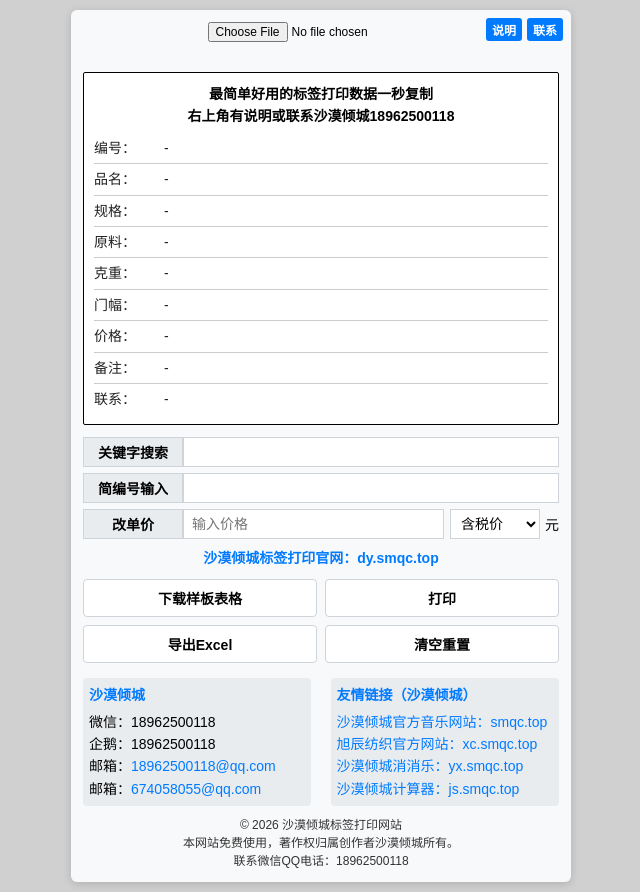
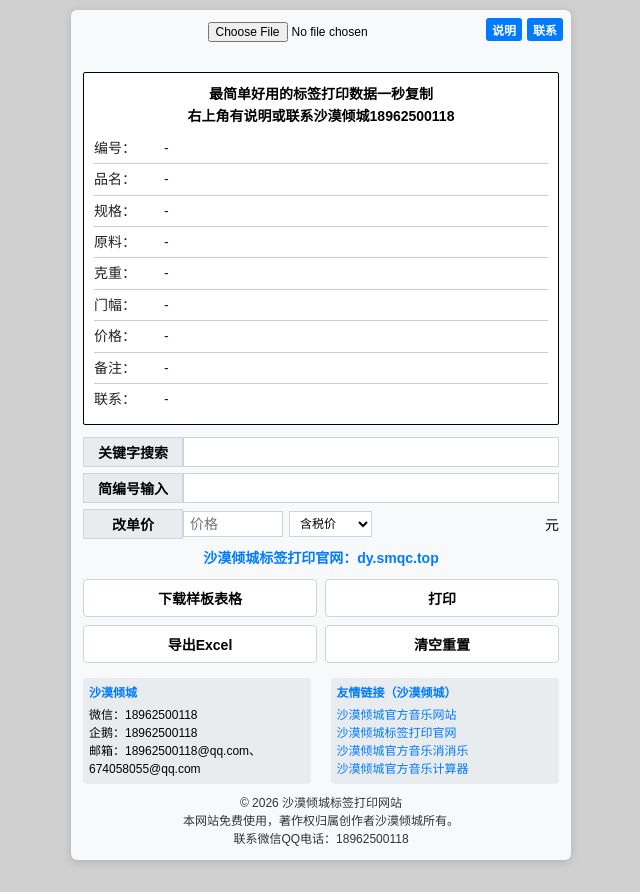
Before and after one commit to SMQCGF/DY, a plain HTML site: page index.html in a window 1280 px wide. Shown: the whole page, without its empty margins (319-959 px from the left). After the commit the page ends 870 px from the top, so only its background shows below. Drawn offline with Linux system fonts and the light colour scheme.

Commit message:
Add files via upload

```diff
--- a/index.html
+++ b/index.html
@@ -7,7 +7,6 @@
 <style>
 *{margin:0;padding:0;box-sizing:border-box;font-family:SimHei,"Microsoft YaHei",sans-serif;font-size:14px;}
 body{background:#d0d0d0;padding:10px;}
-
 .wrapper{
   width:100%;
   max-width:500px;
@@ -18,7 +17,6 @@ body{background:#d0d0d0;padding:10px;}
   border-radius:6px;
   box-shadow:0 2px 8px rgba(0,0,0,0.15);
 }
-
 .top-inner-right{
   position:absolute;
   top:8px;
@@ -36,7 +34,6 @@ body{background:#d0d0d0;padding:10px;}
   cursor:pointer;
   font-weight:bold;
 }
-
 .modal{
   position:fixed;top:0;left:0;width:100%;height:100%;background:rgba(0,0,0,0.5);display:flex;align-items:center;justify-content:center;z-index:9999;display:none;
 }
@@ -44,9 +41,8 @@ body{background:#d0d0d0;padding:10px;}
   background:white;width:90%;max-width:450px;padding:15px;border-radius:8px;max-height:80vh;overflow-y:auto;
 }
 .modal-title{font-weight:bold;font-size:16px;margin-bottom:8px;text-align:center;}
-.modal-close{background:#ff4444;color:white;padding:5px;text-align:center;cursor;margin-top:10px;border-radius:4px;}
+.modal-close{background:#ff4444;color:white;padding:5px;text-align:center;cursor:pointer;margin-top:10px;border-radius:4px;}
 .modal-content a{color:#007bff;text-decoration:none;}
-
 .label-box{
   border:1px solid #000;
   background:#ffffff;
@@ -64,11 +60,9 @@ body{background:#d0d0d0;padding:10px;}
   border-bottom:1px solid #ccc;
   padding:4px 0;
   color:#222;
-  font-weight:50;
 }
 .label-row span:first-child{width:70px;}
 .label-row:last-child{border-bottom:none;}
-
 .controls{width:100%;margin-bottom:12px;}
 .control-item{display:flex;align-items:center;margin-bottom:6px;height:30px;}
 .control-label{
@@ -89,7 +83,6 @@ body{background:#d0d0d0;padding:10px;}
 .unit-text{margin-left:5px;}
 .note{text-align:center;font-size:12px;margin:8px 0;color:#007bff;font-weight:bold;}
 .note a{color:#007bff;text-decoration:none;font-weight:bold;}
-
 .buttons{display:grid;grid-template-columns:1fr 1fr;gap:8px;width:100%;}
 .btn{
   padding:8px 0;
@@ -102,13 +95,25 @@ body{background:#d0d0d0;padding:10px;}
   transition:0.2s;
 }
 .btn:hover{background:#e9ecef;}
-
 .excel-area{text-align:center;margin-bottom:10px;}
 #excelFile{font-size:12px;}
 
 .price-row {display: flex;gap: 6px;flex:1;}
-.price-row input {flex: 1;background:#fff;border:1px solid #ced4da;}
-.price-row select {height:30px;border:1px solid #ced4da;background:#fff;padding:0 6px;}
+.price-row input {
+  flex: 1;
+  height:26px;
+  max-width:100px;
+  background:#fff;
+  border:1px solid #ced4da;
+  padding:0 6px;
+}
+.price-row select {
+  height:26px;
+  border:1px solid #ced4da;
+  background:#fff;
+  padding:0 6px;
+  font-size:12px;
+}
 
 .search-popup{
   position:fixed;top:50%;left:50%;transform:translate(-50%,-50%);
@@ -118,12 +123,12 @@ body{background:#d0d0d0;padding:10px;}
 }
 .popup-item{padding:8px 10px;border-bottom:1px solid #ccc;cursor:pointer;}
 .popup-item:hover{background:#f0f0f0;}
-.popup-close{background:#ff4444;color:white;padding:5px 10px;text-align:center;cursor;margin-bottom:5px;}
+.popup-close{background:#ff4444;color:white;padding:5px 10px;text-align:center;cursor:pointer;margin-bottom:5px;}
 
 .footer{
   margin-top:15px;
   font-size:12px;
-  line-height:1.6;
+  line-height:1.5;
 }
 .footer-row{
   display:flex;
@@ -135,15 +140,19 @@ body{background:#d0d0d0;padding:10px;}
   background:#e9ecef;
   padding:6px;
   border-radius:4px;
+  font-size:12px;
+  line-height:1.5;
 }
 .footer-title{
   font-weight:bold;
   color:#007bff;
   margin-bottom:4px;
+  font-size:12px;
 }
 .footer a{
   color:#007bff;
   text-decoration:none;
+  font-size:12px;
 }
 .copyright{
   text-align:center;
@@ -167,17 +176,14 @@ body{background:#d0d0d0;padding:10px;}
 </style>
 </head>
 <body>
-
 <div class="wrapper">
   <div class="top-inner-right">
     <div class="top-btn" onclick="showModal('infoModal')">说明</div>
     <div class="top-btn" onclick="showModal('contactModal')">联系</div>
   </div>
-
   <div class="excel-area">
     <input type="file" id="excelFile" accept=".xlsx,.xls">
   </div>
-
   <div class="label-box" id="previewLabel">
     <div class="label-header" id="labelHeader"></div>
     <div class="label-row"><span>编号：</span><span id="l-code">-</span></div>
@@ -190,7 +196,6 @@ body{background:#d0d0d0;padding:10px;}
     <div class="label-row"><span>备注：</span><span id="l-note">-</span></div>
     <div class="label-row"><span>联系：</span><span id="l-tel">-</span></div>
   </div>
-
   <div class="controls">
     <div class="control-item">
       <div class="control-label">关键字搜索</div>
@@ -203,7 +208,7 @@ body{background:#d0d0d0;padding:10px;}
     <div class="control-item">
       <div class="control-label">改单价</div>
       <div class="price-row">
-        <input type="text" class="control-input" id="inputPrice" oninput="updateLabel()" placeholder="输入价格">
+        <input type="text" class="control-input" id="inputPrice" oninput="limitPriceDigit();updateLabel()" placeholder="价格" maxlength="5">
         <select id="taxType" onchange="updateLabel()">
           <option value="含税价">含税价</option>
           <option value="不含税价">不含税价</option>
@@ -215,7 +220,6 @@ body{background:#d0d0d0;padding:10px;}
       <a href="https://dy.smqc.top" target="_blank">沙漠倾城标签打印官网：dy.smqc.top</a>
     </div>
   </div>
-
   <div class="buttons">
     <div class="btn" onclick="downloadSampleExcel()">下载样板表格</div>
     <div class="btn" onclick="window.print()">打印</div>
@@ -229,15 +233,14 @@ body{background:#d0d0d0;padding:10px;}
         <div class="footer-title">沙漠倾城</div>
         微信：18962500118<br>
         企鹅：18962500118<br>
-        邮箱：<a href="mailto:18962500118@qq.com">18962500118@qq.com</a><br>
-        邮箱：<a href="mailto:674058055@qq.com">674058055@qq.com</a>
+        邮箱：18962500118@qq.com、674058055@qq.com
       </div>
       <div class="footer-right">
         <div class="footer-title">友情链接（沙漠倾城）</div>
-        <a href="https://smqc.top" target="_blank">沙漠倾城官方音乐网站：smqc.top</a><br>
-        <a href="https://xc.smqc.top" target="_blank">旭辰纺织官方网站：xc.smqc.top</a><br>
-        <a href="https://yx.smqc.top" target="_blank">沙漠倾城消消乐：yx.smqc.top</a><br>
-        <a href="https://js.smqc.top" target="_blank">沙漠倾城计算器：js.smqc.top</a>
+        <a href="https://smqc.top" target="_blank">沙漠倾城官方音乐网站</a><br>
+        <a href="https://dy.smqc.top" target="_blank">沙漠倾城标签打印官网</a><br>
+        <a href="https://yx.smqc.top" target="_blank">沙漠倾城官方音乐消消乐</a><br>
+        <a href="https://jsq.smqc.top" target="_blank">沙漠倾城官方音乐计算器</a>
       </div>
     </div>
     <div class="copyright">
@@ -267,20 +270,20 @@ body{background:#d0d0d0;padding:10px;}
   </div>
 </div>
 
-<!-- 联系弹窗 -->
+<!-- 联系弹窗（链接可点击跳转） -->
 <div class="modal" id="contactModal">
   <div class="modal-box">
     <div class="modal-title">联系我们</div>
-    <div class="modal-content">
+    <div class="modal-content" style="font-size:12px;line-height:1.8;">
       沙漠倾城<br>
       微信：18962500118<br>
       企鹅：18962500118<br>
       邮箱：18962500118@qq.com<br>
       邮箱：674058055@qq.com<br><br>
-      <a href="https://smqc.top" target="_blank">沙漠倾城官方音乐网站：smqc.top</a><br>
-      <a href="https://xc.smqc.top" target="_blank">旭辰纺织官方网站：xc.smqc.top</a><br>
-      <a href="https://yx.smqc.top" target="_blank">沙漠倾城消消乐：yx.smqc.top</a><br>
-      <a href="https://js.smqc.top" target="_blank">沙漠倾城计算器：js.smqc.top</a>
+      <a href="https://smqc.top" target="_blank">沙漠倾城官方音乐网站：https://smqc.top</a><br>
+      <a href="https://dy.smqc.top" target="_blank">沙漠倾城标签打印官网：https://dy.smqc.top</a><br>
+      <a href="https://yx.smqc.top" target="_blank">沙漠倾城官方音乐消消乐：https://yx.smqc.top</a><br>
+      <a href="https://jsq.smqc.top" target="_blank">沙漠倾城官方音乐计算器：https://jsq.smqc.top</a>
     </div>
     <div class="modal-close" onclick="closeAllModal()">关闭</div>
   </div>
@@ -293,34 +296,34 @@ body{background:#d0d0d0;padding:10px;}
 
 <script src="https://cdn.jsdelivr.net/npm/xlsx/dist/xlsx.full.min.js"></script>
 <script>
-// 禁止右键 + 禁止F12
 document.oncontextmenu = function(){return false;}
 document.onkeydown = function(e){
-    if(e.key == "F12"){
-        e.preventDefault();
-        return false;
-    }
+    if(e.key == "F12"){e.preventDefault();return false;}
 }
-
 let excelData = [];
 let headerInfo = { title1: '', title2: '', tel: '' };
 let timer = null;
 
-// 初始化默认抬头
 document.getElementById('labelHeader').innerHTML = '最简单好用的标签打印数据一秒复制<br>右上角有说明或联系沙漠倾城18962500118';
 
-// 搜索框输入
+// 价格限制5位
+function limitPriceDigit(){
+  let val = document.getElementById('inputPrice').value;
+  val = val.replace(/[^\d.]/g,'');
+  let parts = val.split('.');
+  if(parts.length>2){val=parts[0]+'.'+parts.slice(1).join('')}
+  if(parts[0].length>5){val=parts[0].slice(0,5)+(parts[1]?'.'+parts[1]:'')}
+  document.getElementById('inputPrice').value = val;
+}
+
 function onSearchInput(){
   document.getElementById('inputCode').value = '';
   searchByKeyword();
 }
-
-// 编号框输入
 function onCodeInput(){
   document.getElementById('searchName').value = '';
   delayUpdateLabel();
 }
-
 function showModal(id){
   closeAllModal();
   document.getElementById(id).style.display='flex';
@@ -328,13 +331,11 @@ function showModal(id){
 function closeAllModal(){
   document.querySelectorAll('.modal').forEach(m=>m.style.display='none');
 }
-
 function getToday() {
   let d = new Date();
   return d.getFullYear() + "年" + (d.getMonth()+1) + "月" + d.getDate() + "日";
 }
 
-// 导入Excel + 双抬头 + 电话 完全原样
 document.getElementById('excelFile').addEventListener('change', function (e) {
     const file = e.target.files[0];
     if (!file) return;
@@ -344,14 +345,12 @@ document.getElementById('excelFile').addEventListener('change', function (e) {
         const ws = wb.Sheets[wb.SheetNames[0]];
         const json = XLSX.utils.sheet_to_json(ws);
         excelData = json.filter(item => item['编号：']);
-
         headerInfo = { title1: '', title2: '', tel: '' };
         json.forEach(item => {
             if (item['抬头1：']) headerInfo.title1 = item['抬头1：'];
             if (item['抬头2或地址：']) headerInfo.title2 = item['抬头2或地址：'];
             if (item['联系：']) headerInfo.tel = item['联系：'];
         });
-
         let h = '';
         if (headerInfo.title1) h += headerInfo.title1 + '<br>';
         if (headerInfo.title2) h += headerInfo.title2;
@@ -379,31 +378,25 @@ function delayUpdateLabel() {
   timer = setTimeout(()=>{ updateLabel(); }, 300);
 }
 
-// 编号输入、关键字、电话显示 100%原样
 function updateLabel() {
     const code = document.getElementById('inputCode').value.trim();
     const priceInput = document.getElementById('inputPrice').value.trim();
     const taxType = document.getElementById('taxType').value;
     if (!code || excelData.length === 0) { clearAllFields(); return; }
-
     const row = excelData.find(item => {
         const no = item['编号：'] || '';
         return no == code || no == 'XC' + code || no == 'xc' + code;
     });
-
     if (!row) { clearAllFields(); return; }
-
     const baipi = row['克重：'] || '';
     const sepi = row['色坯：'] || '';
     let weightText = '-';
     if (baipi && sepi) weightText = `白坯${baipi}克/色坯${sepi}克`;
     else if (baipi) weightText = `${baipi}克`;
     else if (sepi) weightText = `${sepi}克`;
-
     let finalPrice = priceInput || row['价格：'] || '';
     let priceText = '-';
     if(finalPrice) priceText = `${taxType}${finalPrice}元（${getToday()}）`;
-
     document.getElementById('l-code').innerText = row['编号：'] || '-';
     document.getElementById('l-name').innerText = row['品名：'] || '-';
     document.getElementById('l-spec').innerText = row['规格：'] || '-';
@@ -440,6 +433,7 @@ function showPopup(list) {
 }
 
 function closePopup() { document.getElementById('searchPopup').style.display = 'none'; }
+
 function selectItem(code, name) {
   document.getElementById('inputCode').value = code;
   document.getElementById('searchName').value = name;
```
